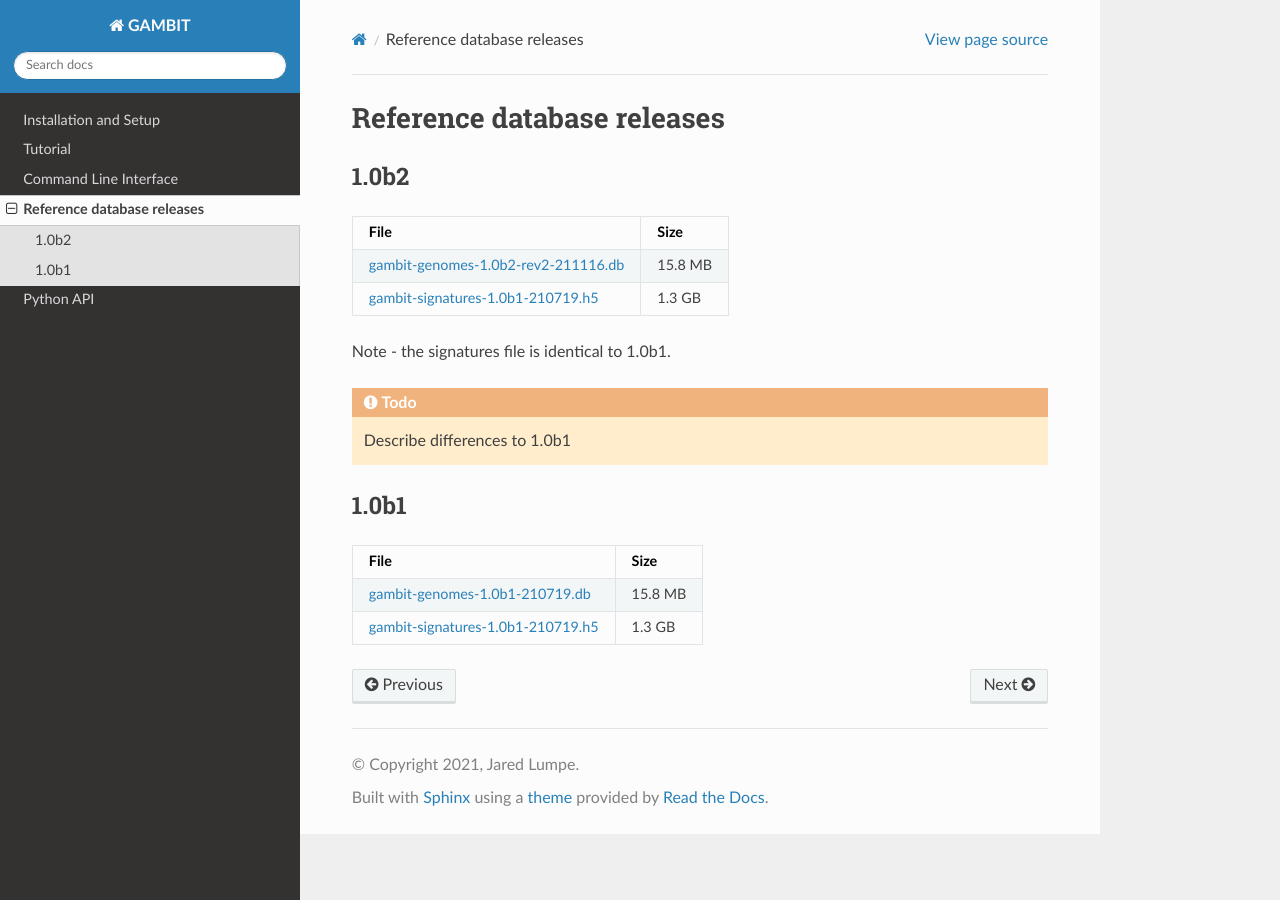
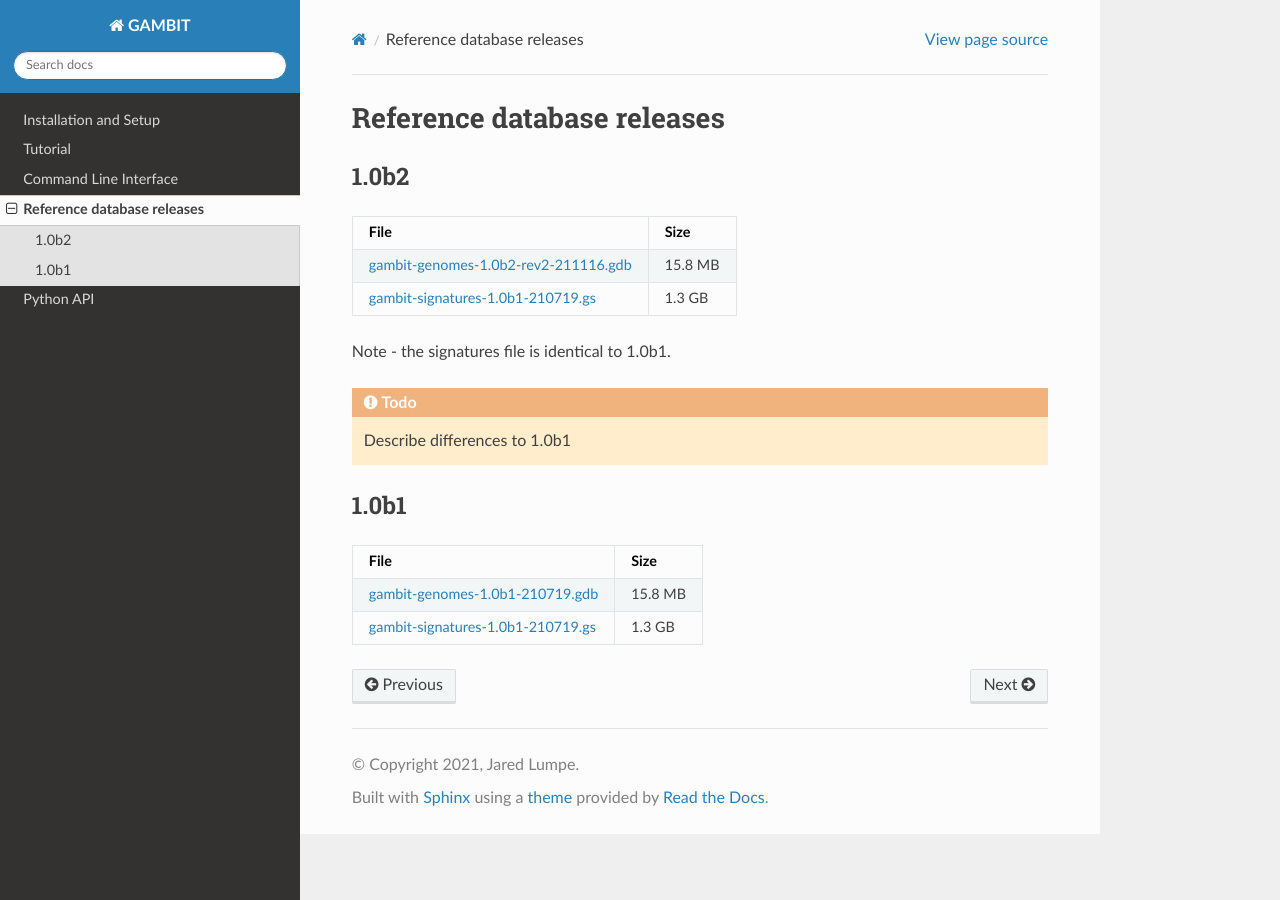
Before and after one commit to jlumpe/gambit, a Sphinx documentation site: the page built from docs/source/databases.rst, in a window 1280 px wide. Built offline with Sphinx 7.4.7 and the Read the Docs theme 2.0.0, drawn with Linux system fonts in a browser that asks for light colours.

Commit message:
Change genomes db and signatures file extensions to .gdb and .gs

```diff
--- a/docs/source/databases.rst
+++ b/docs/source/databases.rst
@@ -13,9 +13,9 @@ Reference database releases
 
    * - File
      - Size
-   * - `gambit-genomes-1.0b2-rev2-211116.db`_
+   * - `gambit-genomes-1.0b2-rev2-211116.gdb`_
      - 15.8 MB
-   * - `gambit-signatures-1.0b1-210719.h5`_
+   * - `gambit-signatures-1.0b1-210719.gs`_
      - 1.3 GB
 
 Note - the signatures file is identical to 1.0b1.
@@ -33,12 +33,12 @@ Note - the signatures file is identical to 1.0b1.
 
    * - File
      - Size
-   * - `gambit-genomes-1.0b1-210719.db`_
+   * - `gambit-genomes-1.0b1-210719.gdb`_
      - 15.8 MB
-   * - `gambit-signatures-1.0b1-210719.h5`_
+   * - `gambit-signatures-1.0b1-210719.gs`_
      - 1.3 GB
 
 
-.. _gambit-genomes-1.0b2-rev2-211116.db: https://storage.googleapis.com/jlumpe-gambit/public/databases/refseq-curated/1.0-beta/gambit-genomes-1.0b2-rev2-211116.db
-.. _gambit-signatures-1.0b1-210719.h5: https://storage.googleapis.com/jlumpe-gambit/public/databases/refseq-curated/1.0-beta/gambit-signatures-1.0b1-210719.h5
-.. _gambit-genomes-1.0b1-210719.db: https://storage.googleapis.com/jlumpe-gambit/public/databases/refseq-curated/1.0-beta/gambit-genomes-1.0b1-210719.db
+.. _gambit-genomes-1.0b2-rev2-211116.gdb: https://storage.googleapis.com/jlumpe-gambit/public/databases/refseq-curated/1.0-beta/gambit-genomes-1.0b2-rev2-211116.gdb
+.. _gambit-signatures-1.0b1-210719.gs: https://storage.googleapis.com/jlumpe-gambit/public/databases/refseq-curated/1.0-beta/gambit-signatures-1.0b1-210719.gs
+.. _gambit-genomes-1.0b1-210719.gdb: https://storage.googleapis.com/jlumpe-gambit/public/databases/refseq-curated/1.0-beta/gambit-genomes-1.0b1-210719.gdb
```
Also changed, not shown: README.md (+2 -2 lines), 14 other files.
